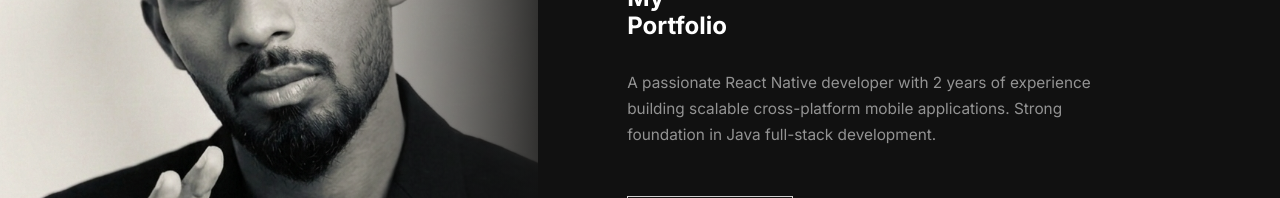
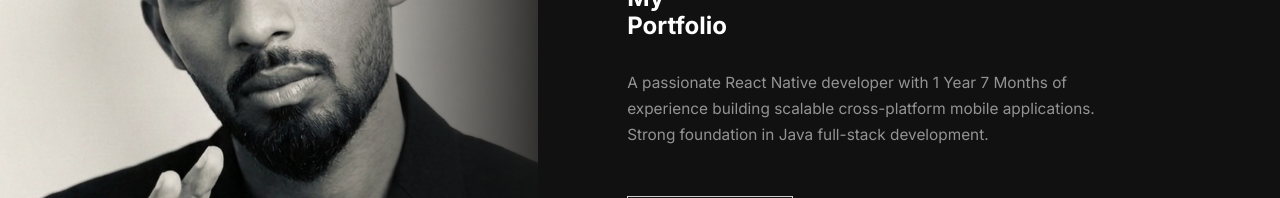
Before and after one commit to vasanthakumar2k/vasanthakumar_profile, a React (Vite) app: page / in a window 1280 px wide. Shown: the part 301-499 px from the top of the page. Built offline with nearby package versions, Linux system fonts and the light colour scheme.

Commit message:
exp update

```diff
--- a/src/components/ProfileContent.jsx
+++ b/src/components/ProfileContent.jsx
@@ -61,7 +61,7 @@ const ProfileContent = () => {
                             My<br />Portfolio
                         </h1>
                         <p className="hero-desc">
-                            A passionate React Native developer with 2 years of experience building scalable cross-platform mobile applications. Strong foundation in Java full-stack development.
+                            A passionate React Native developer with 1 Year 7 Months of experience building scalable cross-platform mobile applications. Strong foundation in Java full-stack development.
                         </p>
                         <div className="hero-cta">
                             <a href="#experience" className="btn-primary">Explore Now</a>
```
